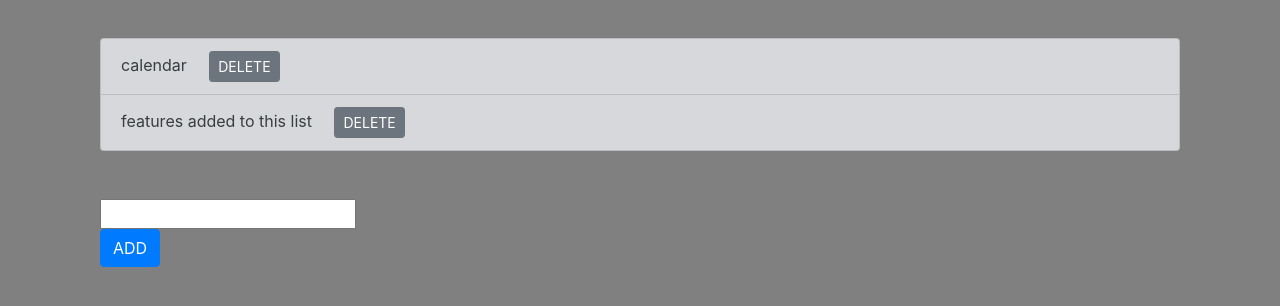
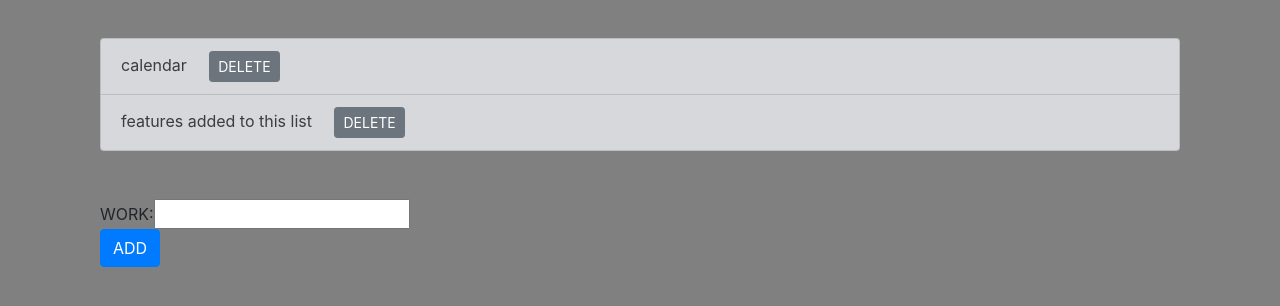
Before and after one commit to megha4595176/WebDev, a Django app: page / in a window 1280 px wide. Shown: the part 166-472 px from the top of the page. Run offline with Django 3.2, Linux system fonts and the light colour scheme; data comes from the database, SQL or seed files in the repository; some libraries are stand-ins or nearby versions.

Commit message:
added tag

```diff
--- a/BucketList/Templates/BucketList/home.html
+++ b/BucketList/Templates/BucketList/home.html
@@ -59,11 +59,10 @@
 <br>
 <br>
 	<form action="/add/" method="post">{% csrf_token %}
-		<input type="text" name="content"><br>
+		WORK:<input type="text" name="content"><br>
 
 	<input class="btn btn-primary" type="submit" value="ADD">
 </form>
 </div>
 </body>
-
 </html>
```
